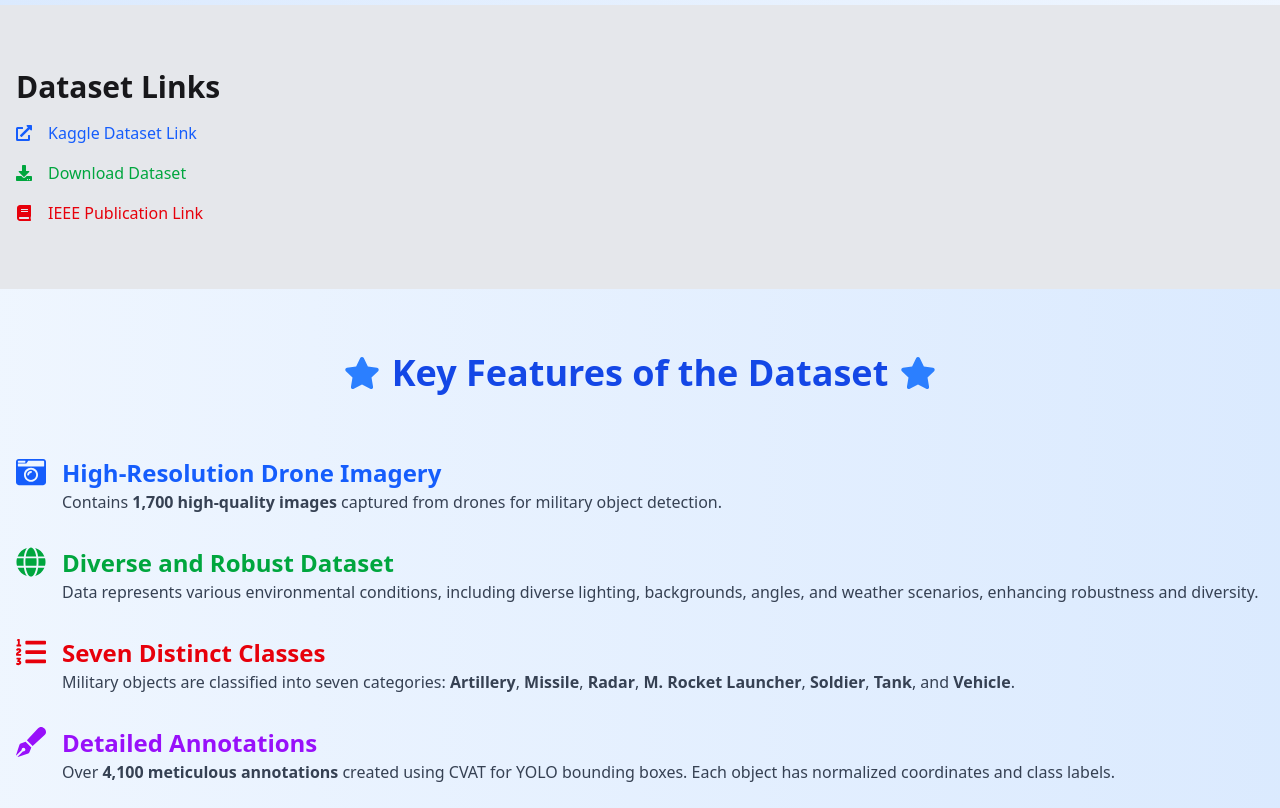
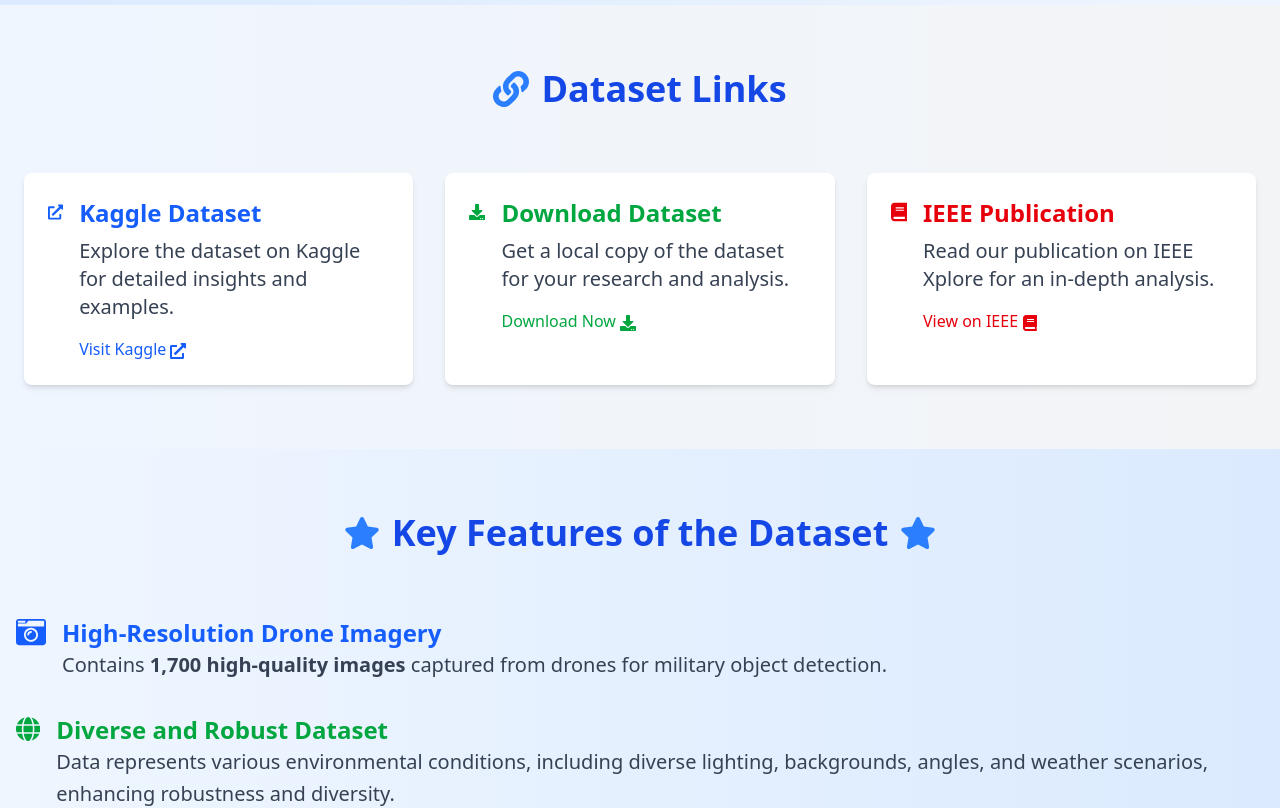
Before and after one commit to rajeshbd99/Research-project-website, a React (Vite) app: page / in a window 1280 px wide. Shown: the part 1960-2768 px from the top of the page. Built offline with nearby package versions, Linux system fonts and the light colour scheme.

Commit message:
refactor Dataset Links section with improved layout and styling

```diff
--- a/src/App.jsx
+++ b/src/App.jsx
@@ -1,7 +1,7 @@
 import React from "react";
 import { Link } from "react-scroll";
 import { motion } from "framer-motion";
-import { FaExternalLinkAlt, FaDownload, FaBook, FaAngleRight, FaDatabase, FaMarker, FaUsers, FaChartPie, FaShieldAlt, FaTools, FaClock, FaPenFancy, FaListOl, FaGlobe, FaCameraRetro, FaStar } from "react-icons/fa";
+import { FaExternalLinkAlt, FaDownload, FaLink, FaBook, FaAngleRight, FaDatabase, FaMarker, FaUsers, FaChartPie, FaShieldAlt, FaTools, FaClock, FaPenFancy, FaListOl, FaGlobe, FaCameraRetro, FaStar } from "react-icons/fa";
 import img1 from './assets/img1.jpg'; // Ensure this file exists in the correct directory
 
 const App = () => {
@@ -158,46 +158,73 @@
 
 
       {/* Dataset Links Section */}
-      <section id="links" className="bg-gray-200 py-16">
-        <div className="container mx-auto px-4">
-          <h2 className="text-3xl font-bold mb-4">Dataset Links</h2>
-          <ul className="space-y-4">
-            <li className="flex items-center space-x-4">
-              <FaExternalLinkAlt className="text-blue-600" />
+<section id="links" className="bg-gradient-to-r from-blue-50 to-gray-100 py-16">
+  <div className="container mx-auto px-6">
+    <h2 className="text-4xl font-extrabold text-blue-700 mb-8 flex items-center justify-center mb-16">
+      <FaLink className="mr-3 text-blue-500" />
+      Dataset Links
+    </h2>
+    <div className="grid grid-cols-1 md:grid-cols-3 gap-8">
+      {/* Kaggle Link */}
+      <div className="bg-white shadow-md rounded-lg p-6 flex items-start space-x-4 hover:shadow-lg transition-shadow duration-300">
+        <FaExternalLinkAlt className="text-blue-600 text-3xl" />
+        <div>
+          <h3 className="text-2xl font-semibold text-blue-600">Kaggle Dataset</h3>
+          <p className="text-gray-700 mt-2 text-xl">
+            Explore the dataset on Kaggle for detailed insights and examples.
+          </p>
           <a
             href="https://www.kaggle.com/datasets/sudipchakrabarty/kiit-mita/data"
             target="_blank"
             rel="noopener noreferrer"
-                className="text-blue-600 hover:underline"
+            className="text-blue-600 mt-4 inline-block hover:underline"
           >
-                Kaggle Dataset Link
+            Visit Kaggle <FaExternalLinkAlt className="inline" />
           </a>
-            </li>
-            <li className="flex items-center space-x-4">
-              <FaDownload className="text-green-600" />
+        </div>
+      </div>
+
+      {/* Download Link */}
+      <div className="bg-white shadow-md rounded-lg p-6 flex items-start space-x-4 hover:shadow-lg transition-shadow duration-300">
+        <FaDownload className="text-green-600 text-3xl" />
+        <div>
+          <h3 className="text-2xl font-semibold text-green-600">Download Dataset</h3>
+          <p className="text-gray-700 mt-2 text-xl">
+            Get a local copy of the dataset for your research and analysis.
+          </p>
           <a
             href="https://example.com/download"
             target="_blank"
             rel="noopener noreferrer"
-                className="text-green-600 hover:underline"
+            className="text-green-600 mt-4 inline-block hover:underline"
           >
-                Download Dataset
+            Download Now <FaDownload className="inline" />
           </a>
-            </li>
-            <li className="flex items-center space-x-4">
-              <FaBook className="text-red-600" />
+        </div>
+      </div>
+
+      {/* IEEE Link */}
+      <div className="bg-white shadow-md rounded-lg p-6 flex items-start space-x-4 hover:shadow-lg transition-shadow duration-300">
+        <FaBook className="text-red-600 text-3xl" />
+        <div>
+          <h3 className="text-2xl font-semibold text-red-600">IEEE Publication</h3>
+          <p className="text-gray-700 mt-2 text-xl">
+            Read our publication on IEEE Xplore for an in-depth analysis.
+          </p>
           <a
             href="https://ieeexplore.ieee.org"
             target="_blank"
             rel="noopener noreferrer"
-                className="text-red-600 hover:underline"
+            className="text-red-600 mt-4 inline-block hover:underline"
           >
-                IEEE Publication Link
+            View on IEEE <FaBook className="inline" />
           </a>
-            </li>
-          </ul>
+        </div>
+      </div>
+    </div>
   </div>
 </section>
+
 
       {/* Other Sections */}
       <section id="features" className="bg-gradient-to-r from-blue-50 to-blue-100 py-16">
@@ -213,7 +240,7 @@
               <FaCameraRetro className="text-blue-600 text-3xl" />
               <div>
                 <h3 className="text-2xl font-semibold text-blue-600">High-Resolution Drone Imagery</h3>
-                <p className="text-gray-700 leading-relaxed">
+                <p className="text-gray-700 leading-relaxed text-xl">
                   Contains <strong>1,700 high-quality images</strong> captured from drones for military object detection.
                 </p>
               </div>
@@ -224,7 +251,7 @@
               <FaGlobe className="text-green-600 text-3xl" />
               <div>
                 <h3 className="text-2xl font-semibold text-green-600">Diverse and Robust Dataset</h3>
-                <p className="text-gray-700 leading-relaxed">
+                <p className="text-gray-700 leading-relaxed text-xl">
                   Data represents various environmental conditions, including diverse lighting, backgrounds, angles, and weather scenarios, enhancing robustness and diversity.
                 </p>
               </div>
@@ -235,7 +262,7 @@
               <FaListOl className="text-red-600 text-3xl" />
               <div>
                 <h3 className="text-2xl font-semibold text-red-600">Seven Distinct Classes</h3>
-                <p className="text-gray-700 leading-relaxed">
+                <p className="text-gray-700 leading-relaxed text-xl">
                   Military objects are classified into seven categories: <strong>Artillery</strong>, <strong>Missile</strong>, <strong>Radar</strong>, <strong>M. Rocket Launcher</strong>, <strong>Soldier</strong>, <strong>Tank</strong>, and <strong>Vehicle</strong>.
                 </p>
               </div>
@@ -246,7 +273,7 @@
               <FaPenFancy className="text-purple-600 text-3xl" />
               <div>
                 <h3 className="text-2xl font-semibold text-purple-600">Detailed Annotations</h3>
-                <p className="text-gray-700 leading-relaxed">
+                <p className="text-gray-700 leading-relaxed text-xl">
                   Over <strong>4,100 meticulous annotations</strong> created using CVAT for YOLO bounding boxes. Each object has normalized coordinates and class labels.
                 </p>
               </div>
@@ -257,7 +284,7 @@
               <FaClock className="text-blue-600 text-3xl" />
               <div>
                 <h3 className="text-2xl font-semibold text-blue-600">Tailored for Real-Time Applications</h3>
-                <p className="text-gray-700 leading-relaxed">
+                <p className="text-gray-700 leading-relaxed text-xl">
                   Specifically curated for training YOLO-based models and optimized for real-time detection in military scenarios.
                 </p>
               </div>
@@ -268,7 +295,7 @@
               <FaTools className="text-green-600 text-3xl" />
               <div>
                 <h3 className="text-2xl font-semibold text-green-600">Augmentation Techniques</h3>
-                <p className="text-gray-700 leading-relaxed">
+                <p className="text-gray-700 leading-relaxed text-xl">
                   Data augmentation, including resizing, cropping, and other techniques, ensures better generalization across various conditions.
                 </p>
               </div>
@@ -279,7 +306,7 @@
               <FaChartPie className="text-orange-600 text-3xl" />
               <div>
                 <h3 className="text-2xl font-semibold text-orange-600">Split for Generalization</h3>
-                <p className="text-gray-700 leading-relaxed">
+                <p className="text-gray-700 leading-relaxed text-xl">
                   Dataset is split into <strong>training (80%)</strong>, <strong>validation (10%)</strong>, and <strong>testing (10%)</strong> sets to ensure model generalization and effective evaluation.
                 </p>
               </div>
@@ -290,7 +317,7 @@
               <FaShieldAlt className="text-teal-600 text-3xl" />
               <div>
                 <h3 className="text-2xl font-semibold text-teal-600">Curated from Reputable Sources</h3>
-                <p className="text-gray-700 leading-relaxed">
+                <p className="text-gray-700 leading-relaxed text-xl">
                   Images sourced from open-source military datasets and publicly accessible images, ensuring authenticity and relevance.
                 </p>
               </div>
```
Lines whose indentation alone changed are shown as unchanged.
